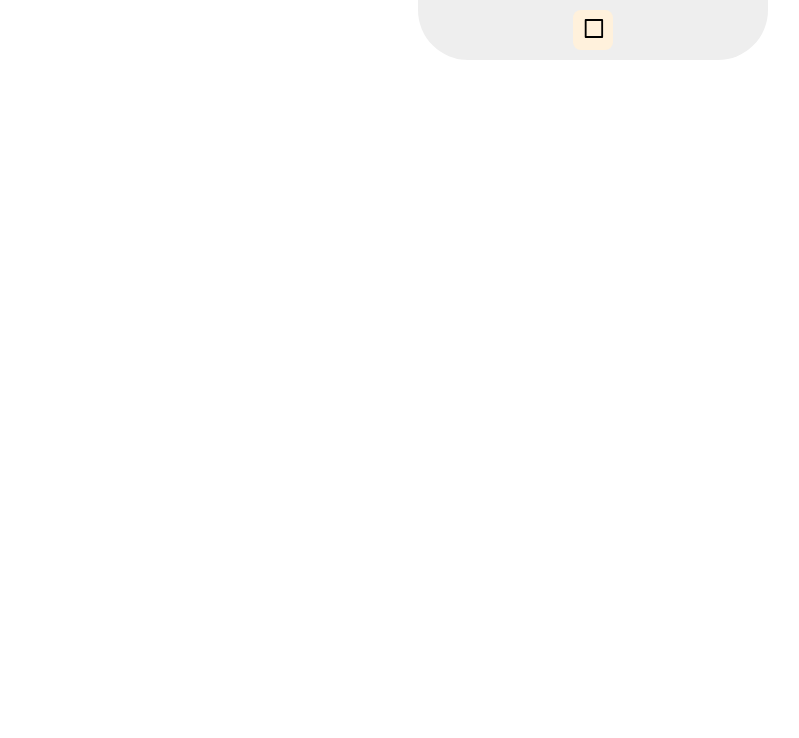
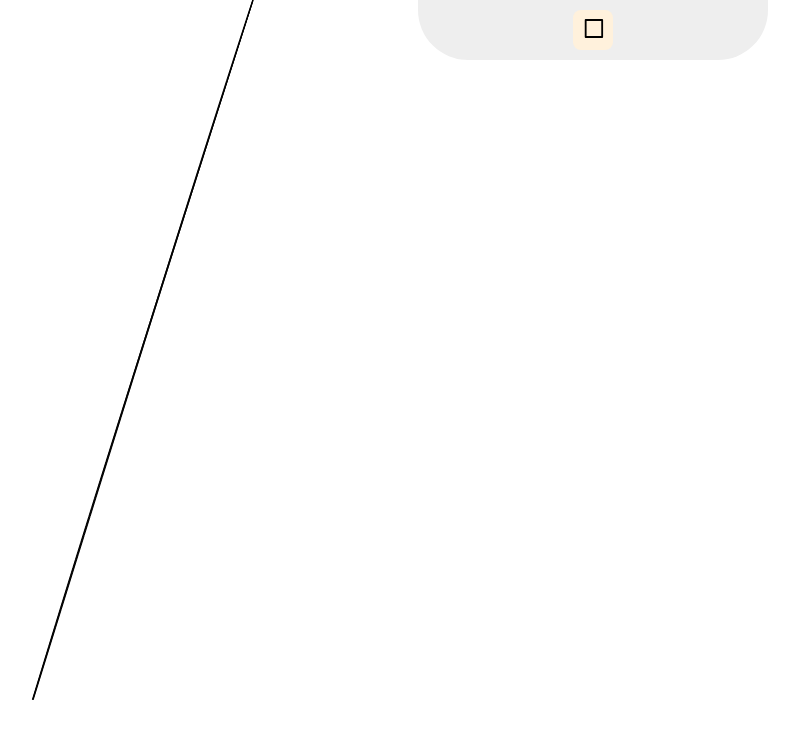
Before and after one commit to krunal1999/WhiteBoard_frontend, a React (Create React App) app: page / in a window 1280 px wide. Shown: the top 738 px of the page, without its empty margins (47-846 px from the left). Built offline with nearby package versions, Linux system fonts and the light colour scheme.

Commit message:
add roughjs setup and createElement util

```diff
--- a/package.json
+++ b/package.json
@@ -11,6 +11,7 @@
     "react-dom": "^18.2.0",
     "react-redux": "^8.1.1",
     "react-scripts": "5.0.1",
+    "roughjs": "^4.5.2",
     "web-vitals": "^2.1.4"
   },
   "scripts": {
--- a/src/components/Whiteboard/Whiteboard.js
+++ b/src/components/Whiteboard/Whiteboard.js
@@ -1,10 +1,47 @@
-import React from 'react';
+import React, { useRef, useLayoutEffect, useState } from 'react';
 import Menu from '../Menu/Menu';
+import rough from 'roughjs/bundled/rough.esm';
+import { useSelector } from 'react-redux';
+import { actions, toolTypes } from '../../constants';
+import { createElement } from '../../utils';
 
 const Whiteboard = () => {
+  const canvasRef = useRef();
+  const toolType = useSelector(state => state.whiteboard.tool);
+  const [action, setAction] = useState(null);
+
+  useLayoutEffect(() => {
+    const canvas = canvasRef.current;
+    const rc = rough.canvas(canvas);
+    rc.line(80, 700, 300, 0);
+  }, []);
+
+  const handleMouseDown = event => {
+    // get x, y coordinates where mouse pressed
+    const { clientX, clientY } = event;
+
+    if (toolType === toolTypes.RECTANGLE) {
+      setAction(actions.DRAWING);
+      const element = createElement({
+        x1: clientX,
+        y1: clientY,
+        x2: clientX,
+        y2: clientY,
+        toolType,
+        id: crypto.randomUUID(),
+      });
+    }
+  };
+
   return (
     <>
       <Menu />
+      <canvas
+        ref={canvasRef}
+        onMouseDown={handleMouseDown}
+        width={window.innerWidth}
+        height={window.innerHeight}
+      />
     </>
   );
 };
--- /dev/null
+++ b/src/constants/action.js
@@ -0,0 +1,3 @@
+export const actions = {
+  DRAWING: 'DRAWING',
+};
--- a/src/constants/index.js
+++ b/src/constants/index.js
@@ -1 +1,2 @@
 export { toolTypes } from './toolType';
+export { actions } from './action';
--- a/src/index.css
+++ b/src/index.css
@@ -1,4 +1,5 @@
 body {
   margin: 0;
   padding: 0;
+  overflow: hidden;
 }
--- /dev/null
+++ b/src/utils/createElement.js
@@ -0,0 +1,30 @@
+import rough from 'roughjs/bundled/rough.esm';
+import { toolTypes } from '../constants';
+
+const generator = rough.generator();
+
+const generateRectangle = ({ x1, y1, x2, y2 }) => {
+  return generator.rectangle(x1, y1, x2 - x1, y2 - y1);
+};
+
+export const createElement = ({ x1, y1, x2, y2, toolType, id }) => {
+  let roughElement;
+
+  switch (toolType) {
+    case toolTypes.RECTANGLE: {
+      roughElement = generateRectangle({ x1, y1, x2, y2 });
+      return {
+        id,
+        roughElement,
+        type: toolType,
+        x1,
+        y1,
+        x2,
+        y2,
+      };
+    }
+    default: {
+      throw new Error('Something went wrong while creating element!');
+    }
+  }
+};
--- /dev/null
+++ b/src/utils/index.js
@@ -0,0 +1 @@
+export {createElement} from './createElement'
```
Also changed, not shown: 1 other file (tests, documents, lock files or other folders).
